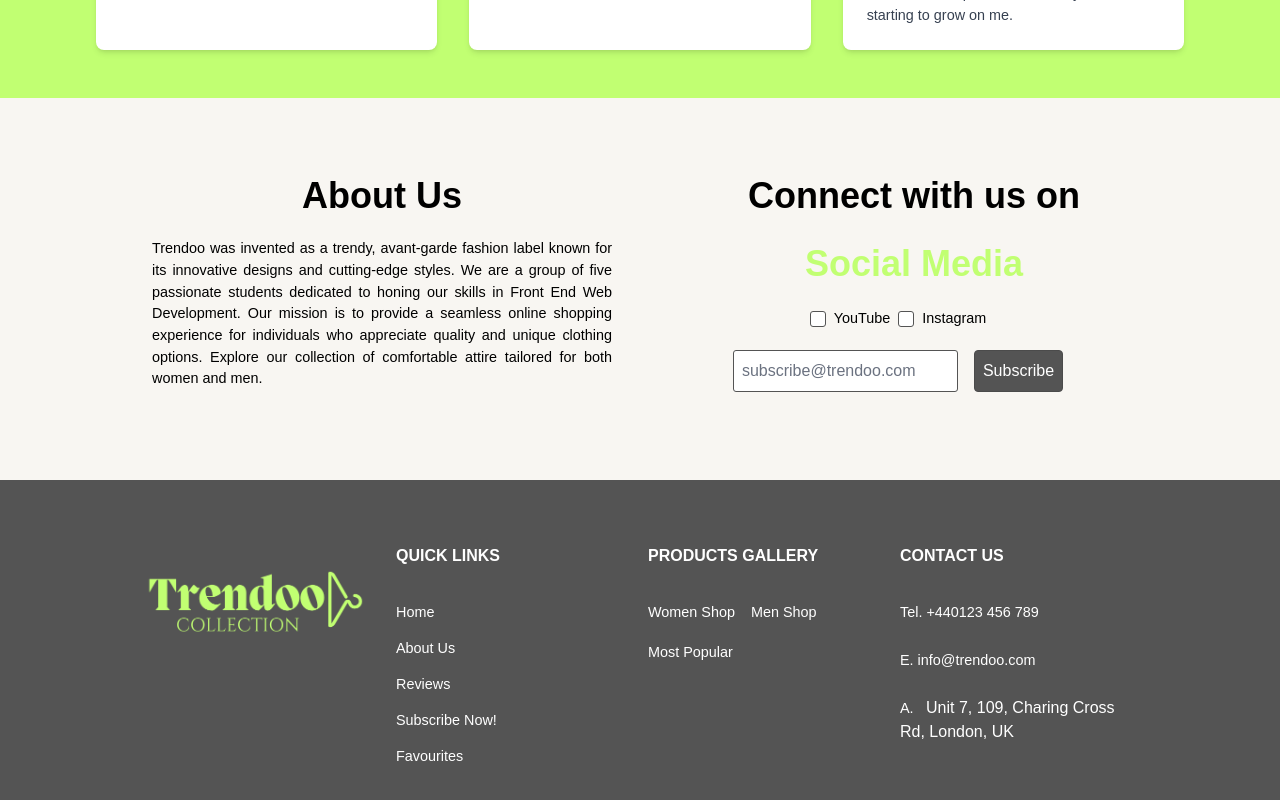
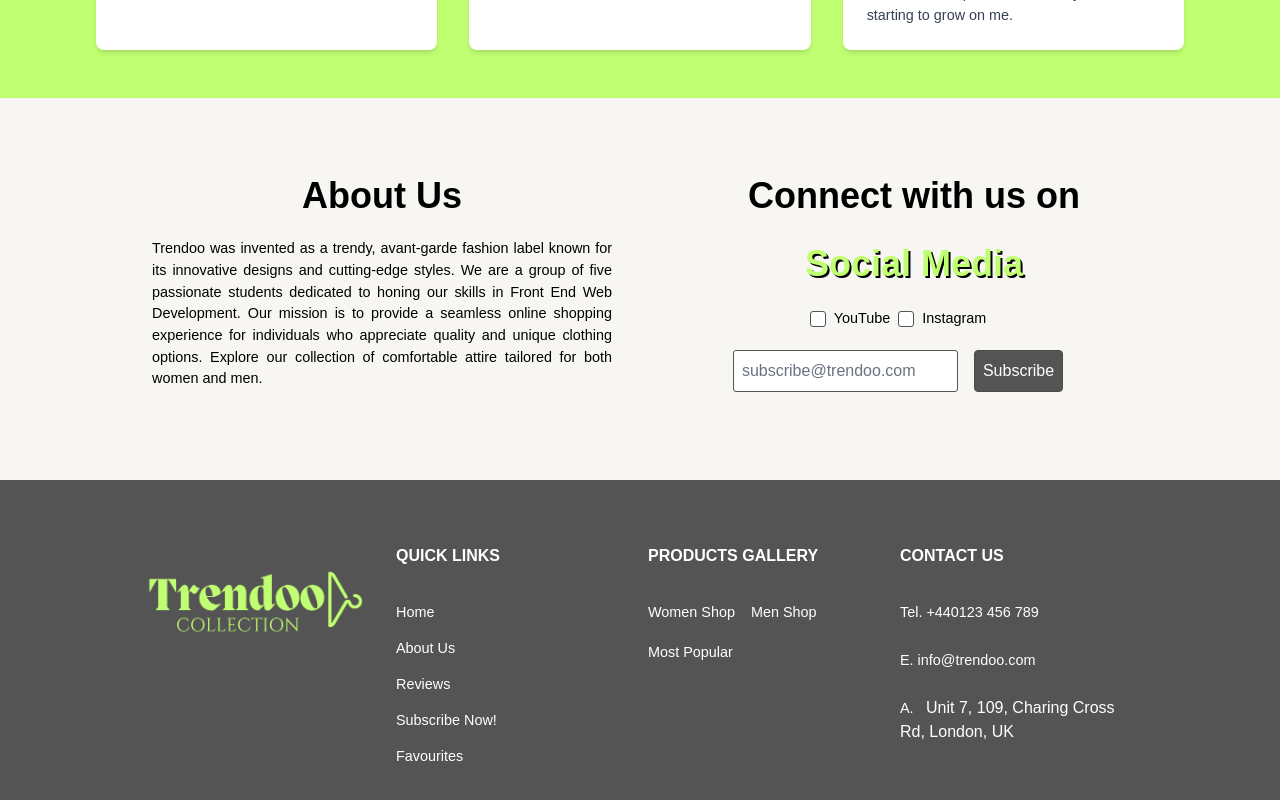
Before and after one commit to RGC1/TrendooEshopApp, a React (Vite) app: page / in a window 1280 px wide. Shown: the part 4679-5479 px from the top of the page. Built offline with nearby package versions, Linux system fonts and the light colour scheme; no server answers; some icons are missing.

Commit message:
added text shadow to Social Media text to make it more visible

```diff
--- a/src/sections/Subscribe.jsx
+++ b/src/sections/Subscribe.jsx
@@ -78,7 +78,8 @@
       <div>
         <h3 className="text-4xl leading-[68px] ml-8 text-center font-bold text-black" id="subscribe">
           Connect with us on
-          <span className="text-[#c1ff72] text-4xl leading-[68px] text-center font-bold"> Social Media</span>
+          <span className="text-[#c1ff72] text-4xl leading-[68px] text-center font-bold"
+          style={{ textShadow: '2px 2px 0px black' }}> Social Media</span>
         </h3>
 
         <div className="lg:max-w-[100%] w-full flex items-center flex-col gap-5 p-2.5 sm:border sm:border-slate-gray rounded-full">
```
